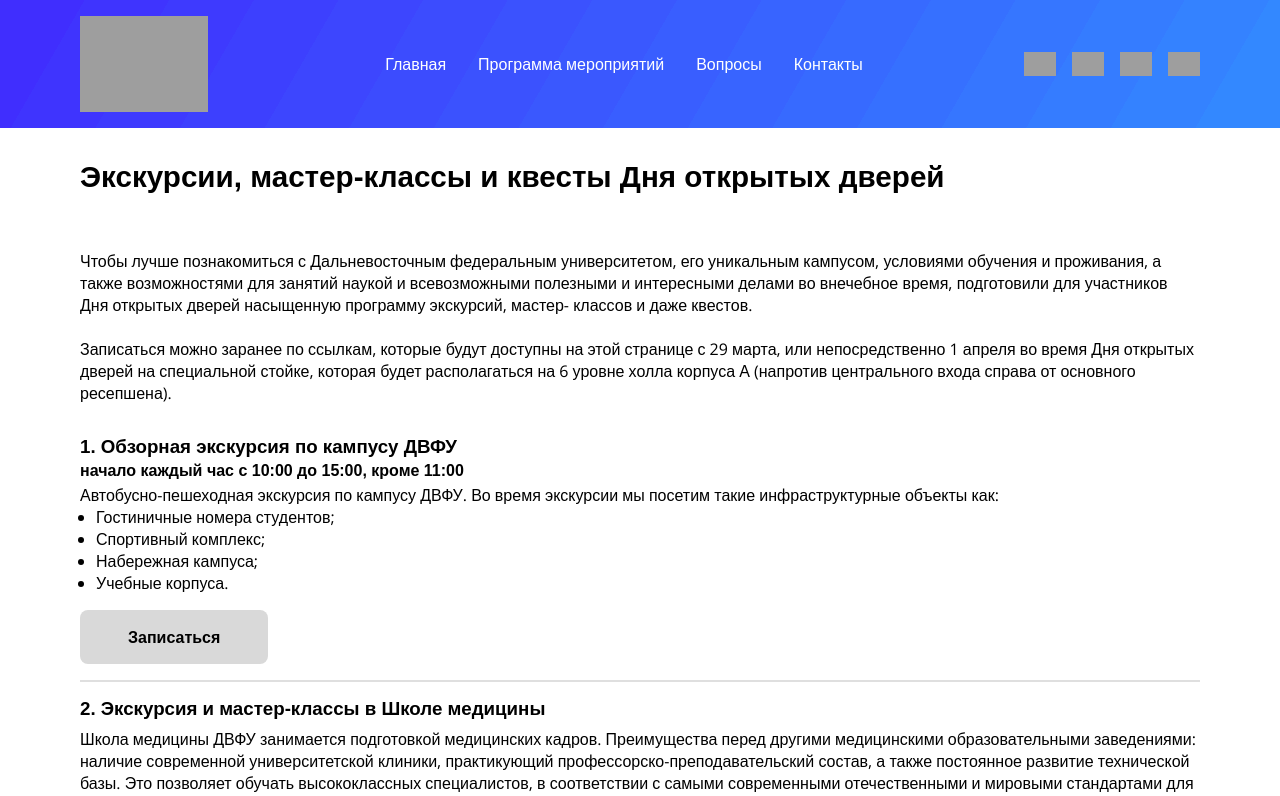
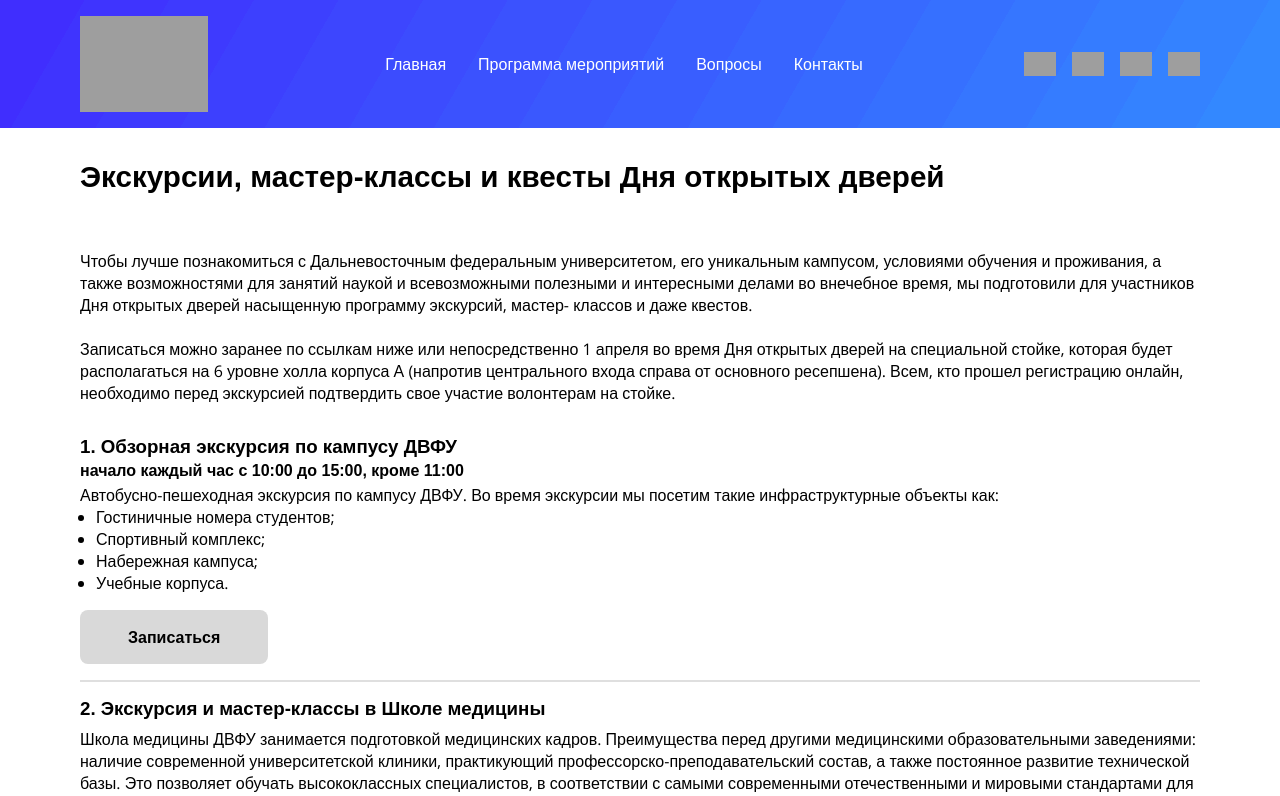
Before and after one commit to mazhugasergei/dod, a Next.js app: page /excursions in a window 1280 px wide. Shown: the top 796 px of the page. Built offline with nearby package versions, Linux system fonts and the light colour scheme; grey boxes are pictures that could not be loaded; a web font is replaced by a local one.

Commit message:
Update index.tsx

```diff
--- a/src/pages/excursions/index.tsx
+++ b/src/pages/excursions/index.tsx
@@ -16,8 +16,8 @@ const Excursions = () => {
       <Header />
       <main className="wrapper excursions">
         <h1>Экскурсии, мастер-классы и квесты Дня открытых дверей</h1>
-        <p>Чтобы лучше познакомиться с Дальневосточным федеральным университетом, его уникальным кампусом, условиями обучения и проживания, а также возможностями для занятий наукой и всевозможными полезными и интересными делами во внечебное время, подготовили для участников Дня открытых дверей насыщенную программу экскурсий, мастер- классов и даже квестов.</p>
-        <p><br/>Записаться можно заранее по ссылкам, которые будут доступны на этой странице с 29 марта, или непосредственно 1 апреля во время Дня открытых дверей на специальной стойке, которая будет располагаться на 6 уровне холла корпуса А (напротив центрального входа справа от основного ресепшена).</p>
+        <p>Чтобы лучше познакомиться с Дальневосточным федеральным университетом, его уникальным кампусом, условиями обучения и проживания, а также возможностями для занятий наукой и всевозможными полезными и интересными делами во внечебное время, мы подготовили для участников Дня открытых дверей насыщенную программу экскурсий, мастер- классов и даже квестов. </p>
+        <p><br/>Записаться можно заранее по ссылкам ниже или непосредственно 1 апреля во время Дня открытых дверей на специальной стойке, которая будет располагаться на 6 уровне холла корпуса А (напротив центрального входа справа от основного ресепшена). Всем, кто прошел регистрацию онлайн, необходимо перед экскурсией подтвердить свое участие волонтерам на стойке.</p>
         <div className="container">
           <div className="item">
             <h3>1. Обзорная экскурсия по кампусу ДВФУ</h3>
```
